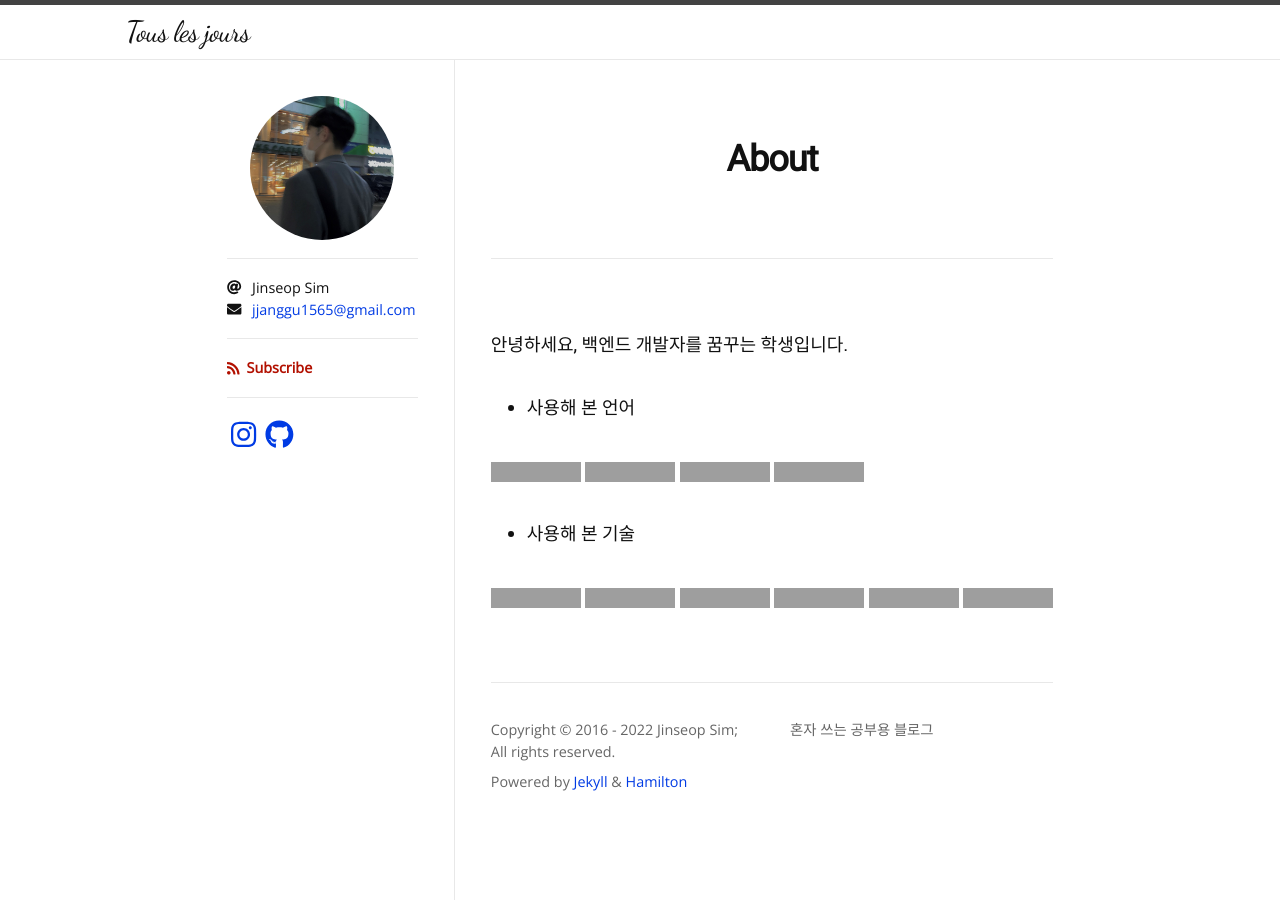
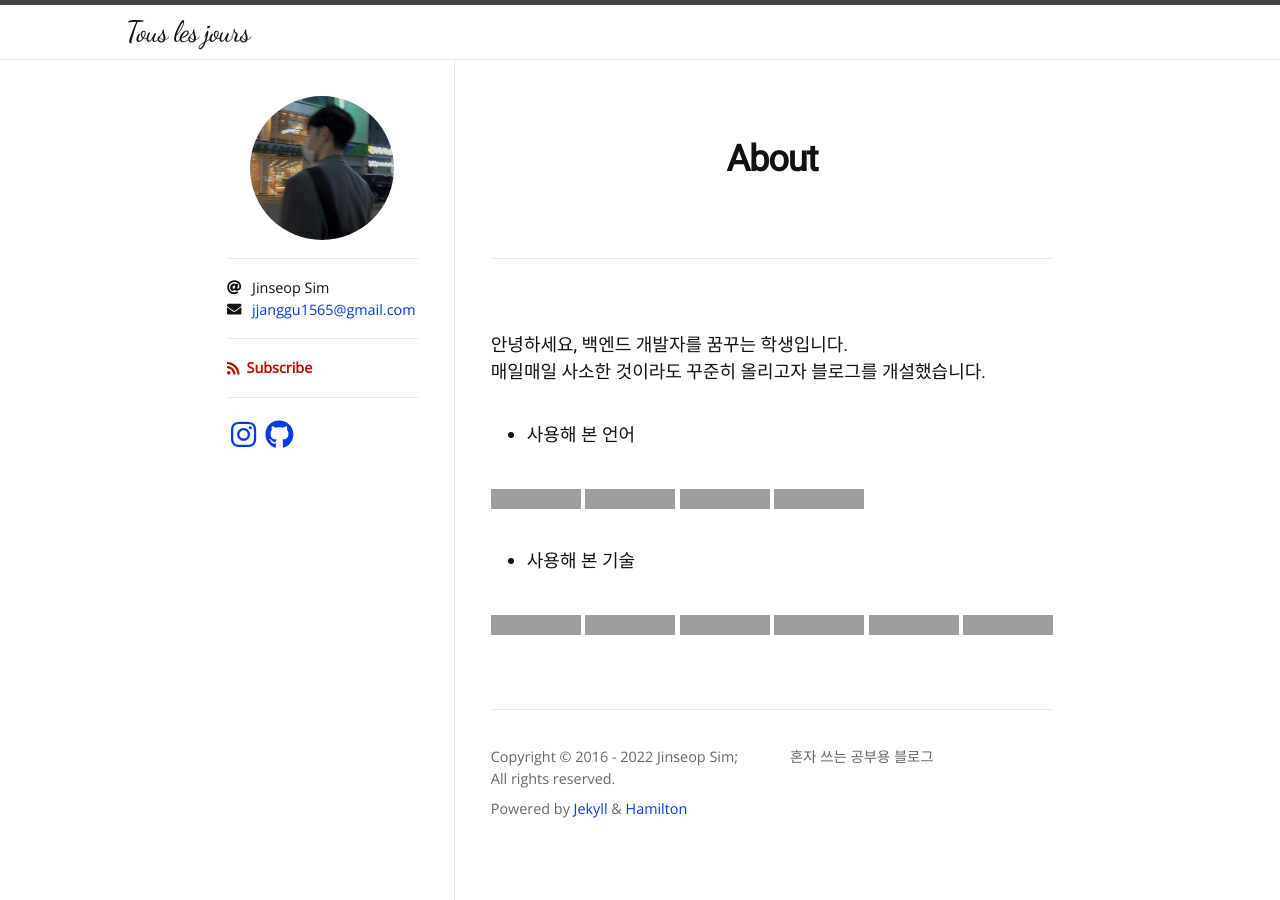
Before and after one commit to Jinseop-Sim/Jinseop-Sim.github.io, a Jekyll site: the page built from about.md, in a window 1280 px wide. Built offline with Jekyll 4.4.1, drawn with Linux system fonts in a browser that asks for light colours; nearby versions of some CDN libraries; some web fonts are replaced; our own code applies the rules of GitHub Pages for plain Markdown files; grey boxes are pictures that could not be loaded.

Commit message:
modify post

```diff
--- a/about.md
+++ b/about.md
@@ -5,6 +5,7 @@ permalink: /about/
 ---
 
 안녕하세요, 백엔드 개발자를 꿈꾸는 학생입니다.
+매일매일 사소한 것이라도 꾸준히 올리고자 블로그를 개설했습니다.
 
 - 사용해 본 언어
 
```
